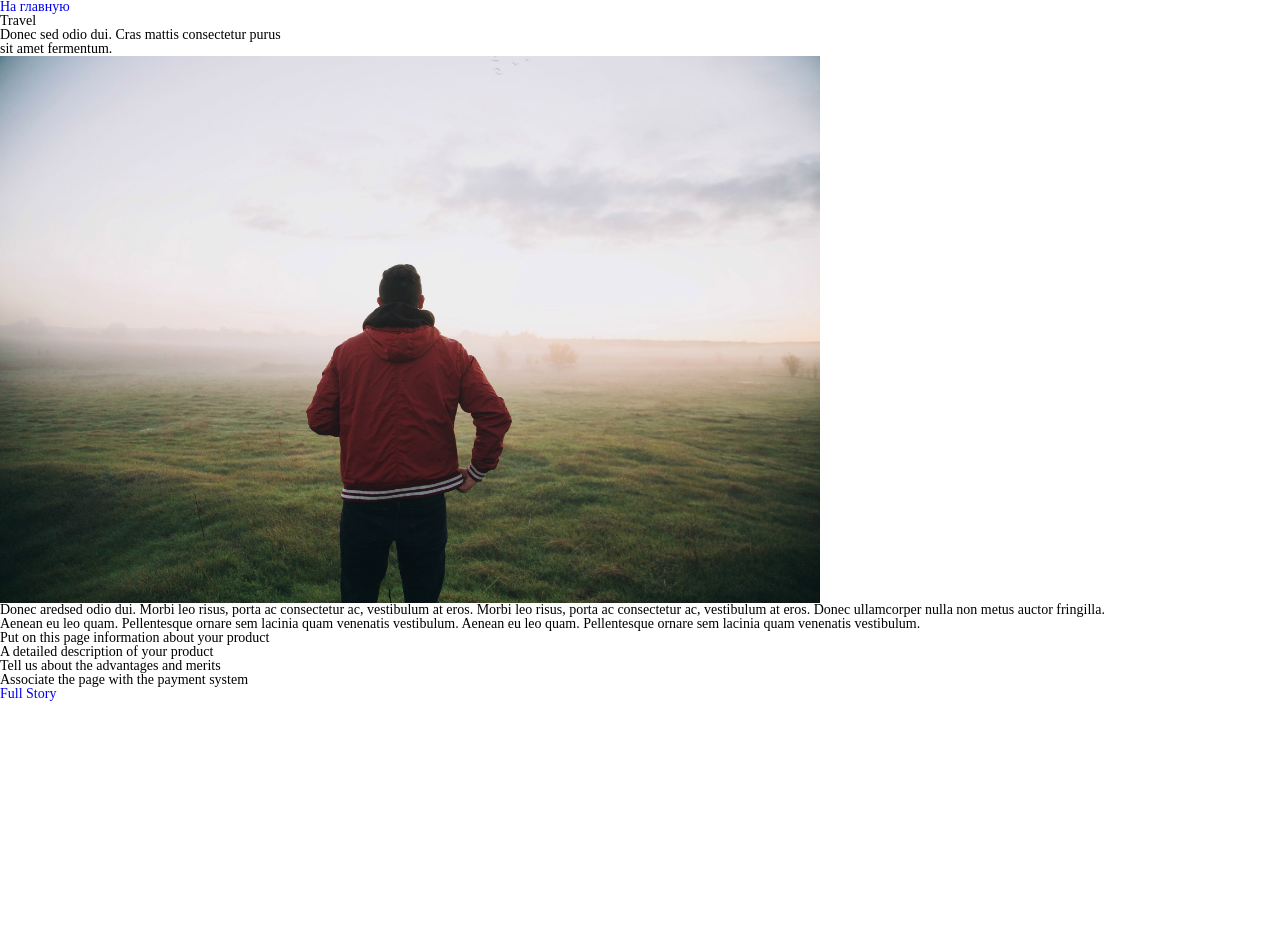
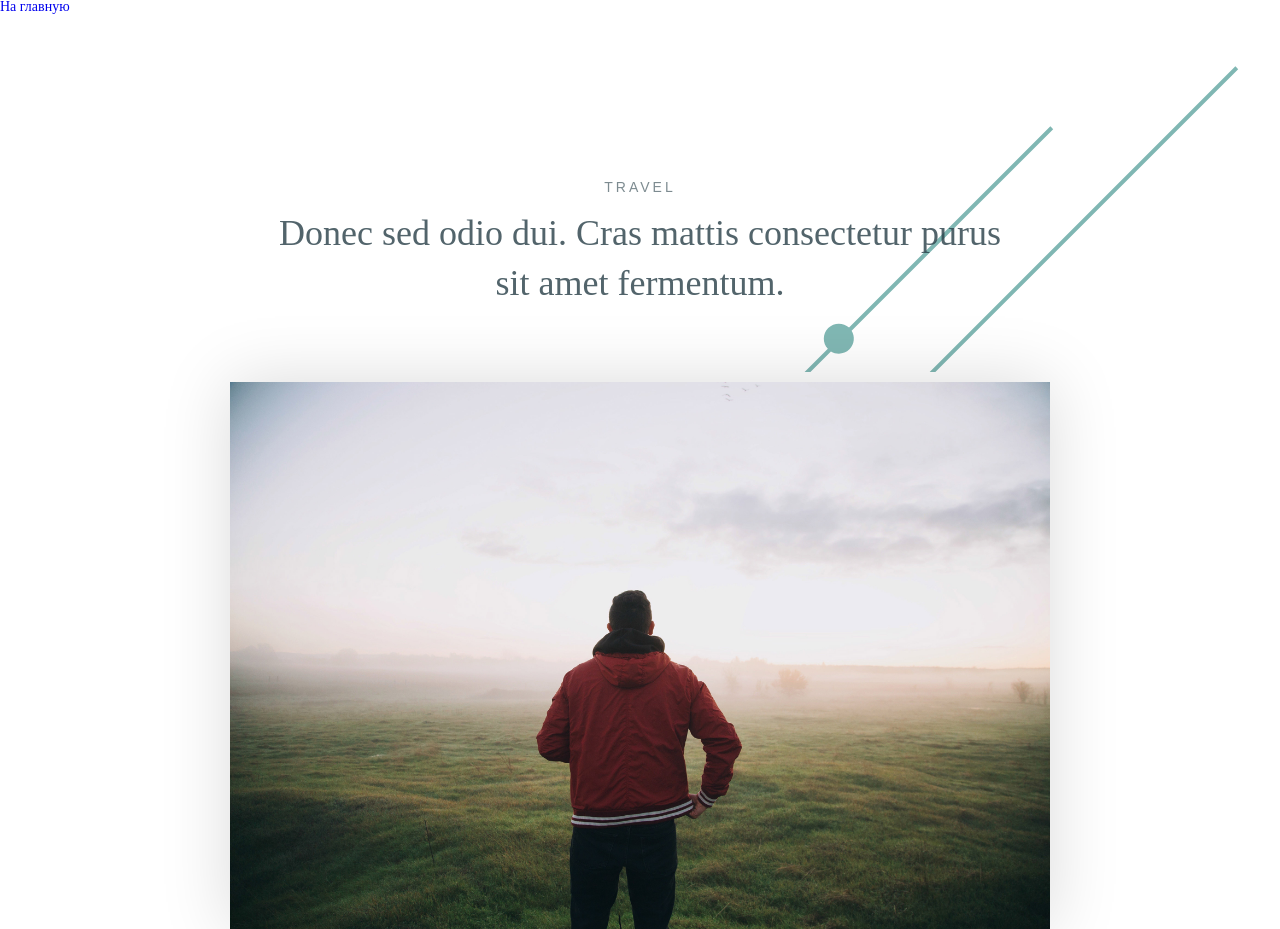
Before and after one commit to vandrienko/my-practice, a plain HTML site: page practice/travel/index.html in a window 1280 px wide. Shown: the top 929 px of the page. Before the commit the page ends 800 px from the top, so only its background shows below. Drawn offline with Linux system fonts and the light colour scheme.

Commit message:
Выполнил стилизацию основных элементов страницы
Выполнил стилизацию основных элементов страницы

```diff
--- a/practice/travel/style.scss
+++ b/practice/travel/style.scss
@@ -15,3 +15,123 @@ ul li{list-style: none;}
 img{vertical-align: top;}
 h1,h2,h3,h4,h5,h6{font-size:inherit;font-weight: inherit;}
 /*--------------------*/
+
+body {
+  background-color: #e8e8e8;
+  background: url('../img/bg.png') 54% -25% no-repeat;
+}
+
+.wrapper {
+  margin: 0 auto;
+  width: 840px;
+  text-align: center;
+}
+
+.top {
+  &__header {
+    margin-top: 163px;
+    margin-bottom: 11px;
+    font-family: Arial, Regular, Helvetica, sans-serif;
+    text-transform: uppercase;
+    letter-spacing: 3px;
+    line-height: 20px;
+    color: rgba(39, 61, 70, 0.6);
+  }
+
+  // .top__text
+
+  &__text {
+    margin-bottom: 64px;
+    font-size: 36px;
+    line-height: 50px;
+    color:rgba(39, 61, 70, 0.8);
+  }
+}
+
+.main {
+  &__img-con {
+    display: inline-block;
+    margin-bottom: 81px;
+    border: 10px solid #fff;
+  }
+
+  &__img {
+    box-shadow: 0 0 65px rgba(15, 16, 16, 0.15);
+  }
+
+  // .main__text
+  &__text {
+    margin: 0 auto;
+    max-width: 740px;
+    text-align: left;
+  }
+
+  &__text  p {
+    margin-bottom: 40px;
+    font-size: 24px;
+    line-height: 40px;
+    color:rgba(39, 61, 70, 0.8);
+  }
+
+  // .main__list
+
+  &__list {
+    margin: 0 auto;
+    max-width: 750px;
+    margin-bottom: 50px;
+
+  }
+
+  &__link {
+    margin-right: 66%;
+    padding: 0px 30px 0px 0px;
+    background: url('../img/icons/arrow.svg') 85% no-repeat;
+
+    & span {
+      text-align: left;
+
+    }
+  }
+}
+.list {
+
+  // .list__item
+
+  &__item {
+    font-family: Arial, Regular, sans-serif;
+    padding-left: 33px;
+    text-align: left;
+    font-size: 20px;
+    line-height: 36px;
+    color: #273d46;
+
+    background: url('../img/icons/check.png') left no-repeat;
+    font-size: 20px;
+
+    &:nth-child(2) {
+      color: #80b7b3;
+    }
+
+    &:nth-child(3) {
+      color: #273d46;
+      font-weight: 700;
+    }
+
+    &:nth-child(4){
+      color: #aeb5b7;
+      text-decoration: line-through;
+    }
+  }
+}
+
+.btn {
+  display: inline-block;
+
+  min-width: 200px;
+  font-size: 14px;
+  line-height: 40px;
+  text-transform: uppercase;
+  color: #fff;
+  border-radius: 30px;
+  background-color: #80b7b3;
+}
```
Also changed, not shown: practice/travel/css/style.css, 1 other file.
